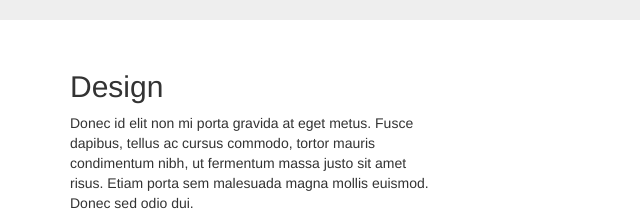
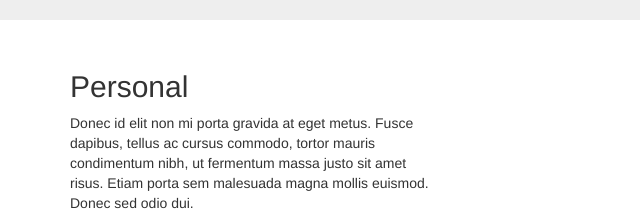
Before and after one commit to Thapas123/gitdemo, a plain HTML site: page about.html in a window 1280 px wide. Shown: the part 361-581 px from the top of the page, 0-640 px from the left. Drawn offline with nearby package versions, Linux system fonts and the light colour scheme.

Commit message:
Added header personal
Added header personal

```diff
--- a/about.html
+++ b/about.html
@@ -65,7 +65,7 @@
       <!-- Example row of columns -->
       <div class="row">
         <div class="col-md-4">
-          <h2>Design</h2>
+          <h2>Personal</h2>
           <p>Donec id elit non mi porta gravida at eget metus. Fusce dapibus, tellus ac cursus commodo,
             tortor mauris condimentum nibh, ut fermentum massa justo sit amet risus. Etiam porta sem malesuada magna
             mollis euismod. Donec sed odio dui. </p>
```
